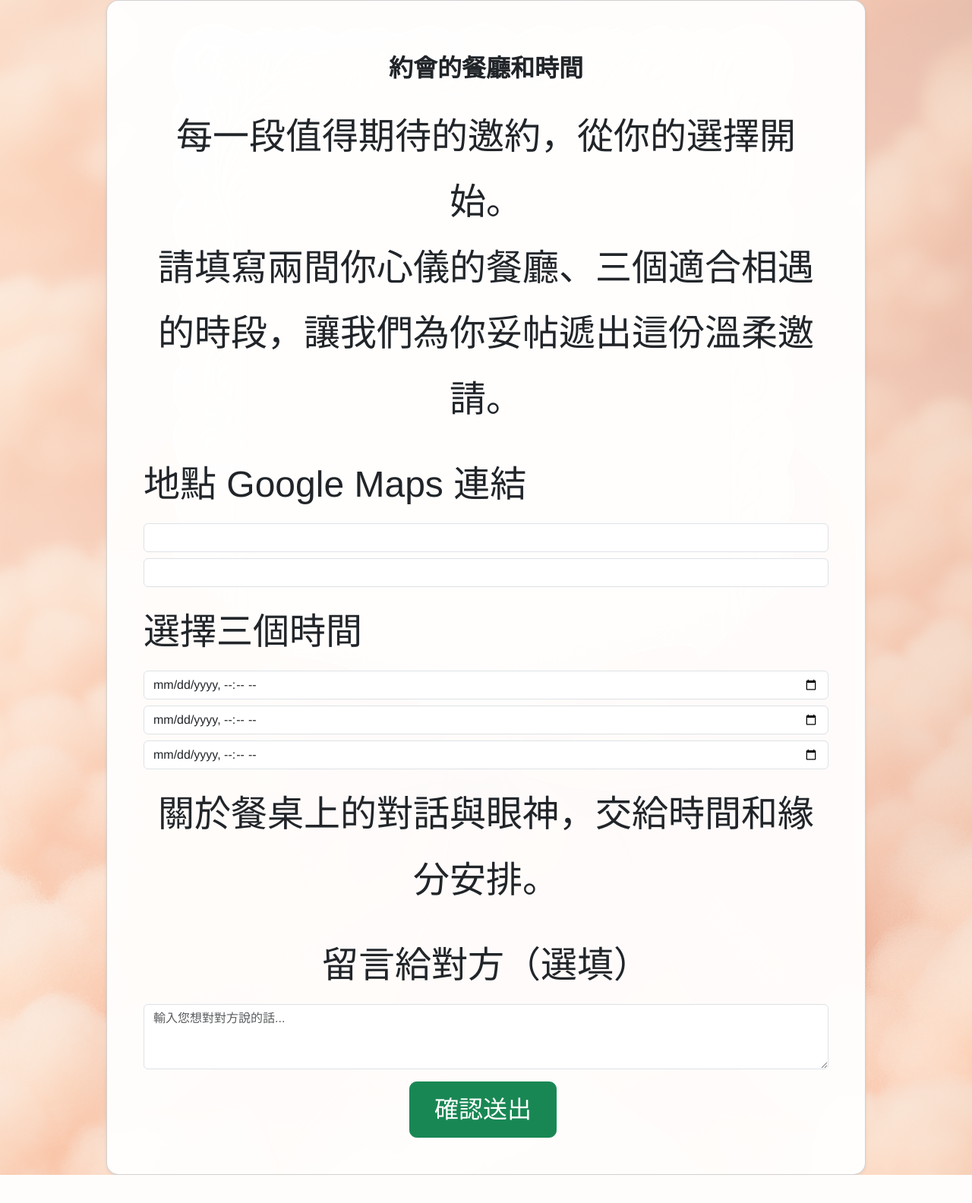
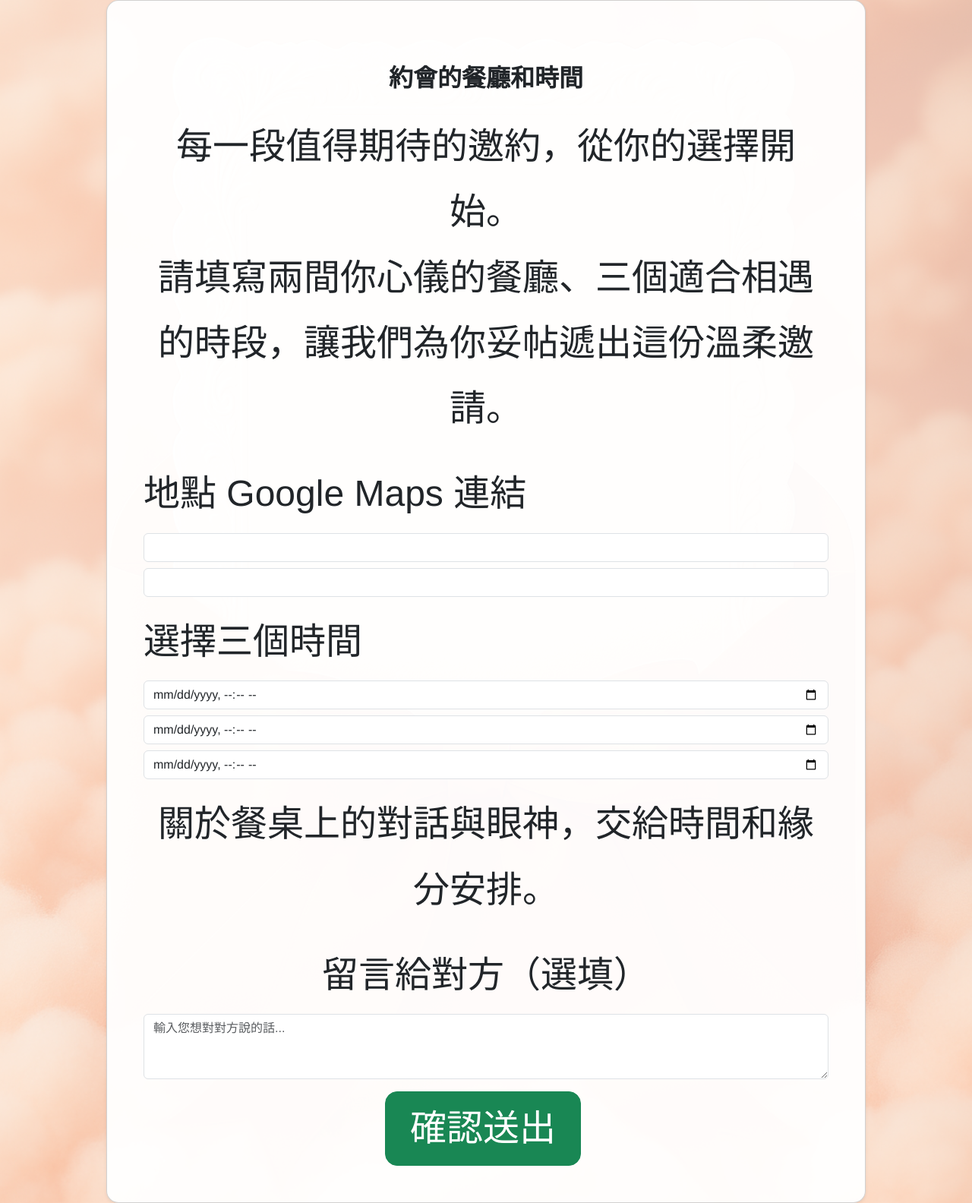
Before and after one commit to citylovecommunity/linebot, a Flask app: page /rest_r1 in a window 1280 px wide. Shown: the whole page at 76% size. Before the commit the page ends 1547 px from the top, so only its background shows below. Run offline with Flask 3, Linux system fonts and the light colour scheme; some libraries are stand-ins or nearby versions.

Commit message:
調好看一點＝＝

```diff
--- a/form_app/static/style.css
+++ b/form_app/static/style.css
@@ -55,7 +55,7 @@ h3 {
     line-height: 1.4;
     margin-bottom: 1.8rem;
     /* more space after headings */
-    margin-top: 1.2rem;
+    margin-top: 2rem;
 }
 
 
@@ -94,11 +94,9 @@ button {
 /* Responsive scaling */
 @media (min-width: 768px) {
     body {
-        font-size: 3rem;
+        font-size: 2.3rem;
         line-height: 2rem;
     }
-
-
 
     .card-title {
         font-size: 4rem;
@@ -116,9 +114,9 @@ button {
 
 
 .btn {
-    font-size: 2rem;
+    font-size: 3rem;
     padding: 0.75rem 2rem;
-    border-radius: 0.6rem;
+    border-radius: 1rem;
 }
 
 .btn+.btn {
```
